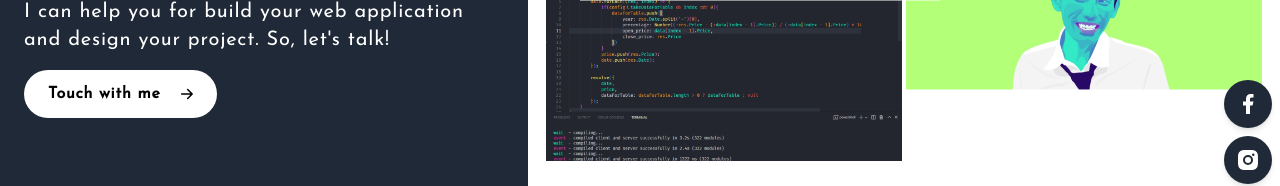
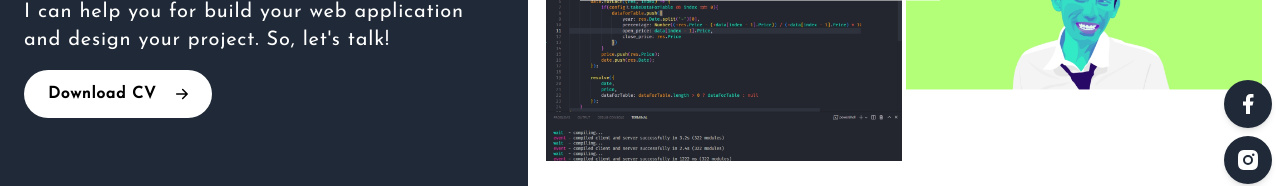
Before and after one commit to AamHermansyah/portfolio-v1, a Next.js app: page / in a window 1280 px wide. Shown: the part 440-626 px from the top of the page. Built offline with nearby package versions, Linux system fonts and the light colour scheme; no server answers; the database is empty.

Commit message:
add button download cv

```diff
--- a/components/Home/index.js
+++ b/components/Home/index.js
@@ -6,6 +6,7 @@ import banner1 from "../../public/banner-1.jpg"
 import banner2 from "../../public/banner-2.jpg"
 import banner3 from "../../public/banner-3.jpg"
 import banner4 from "../../public/banner-4.jpg"
+import Link from "next/link"
 
 export default function Home(){
     return (
@@ -38,13 +39,13 @@ export default function Home(){
                         animate={{ y: "0%" }}
                         transition={{ duration: .3, delay: .3 }}
                         >
-                            <button onClick={() => document.getElementById('contact').scrollIntoView({ behavior: "smooth" })}
+                            <Link href="https://drive.google.com/uc?export=view&id=1__Raa1j-zF4xxYqH_WpMn9CLtxr-GB1n" target="_blank" rel="noreferrer"
                             className="flex gap-2 items-center mt-4 py-3 px-6 bg-white text-black font-bold font-primary w-max rounded-full">
-                                Touch with me
+                                Download CV
                                 <m.div animate={{ x: [0, 8, 0] }} transition={{ repeat: Infinity, duration: 1 }}>
                                     <BsArrowRightShort fontSize={24} />
                                 </m.div>
-                            </button>
+                            </Link>
                         </m.div>
                     </div>
                 </m.div>
```
